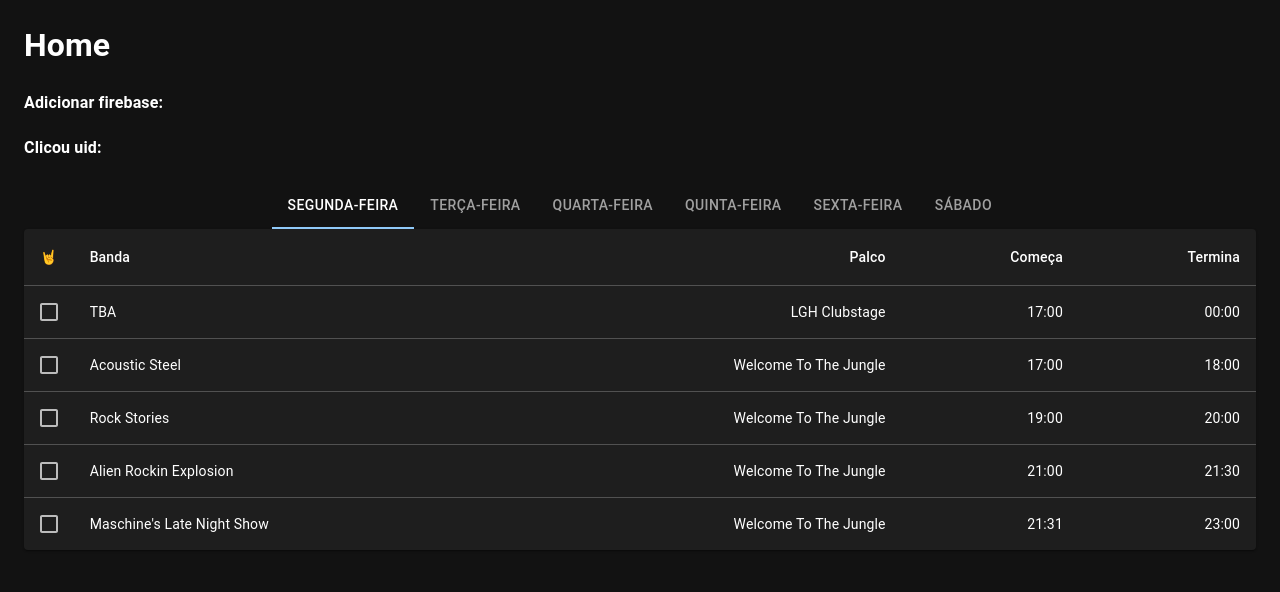
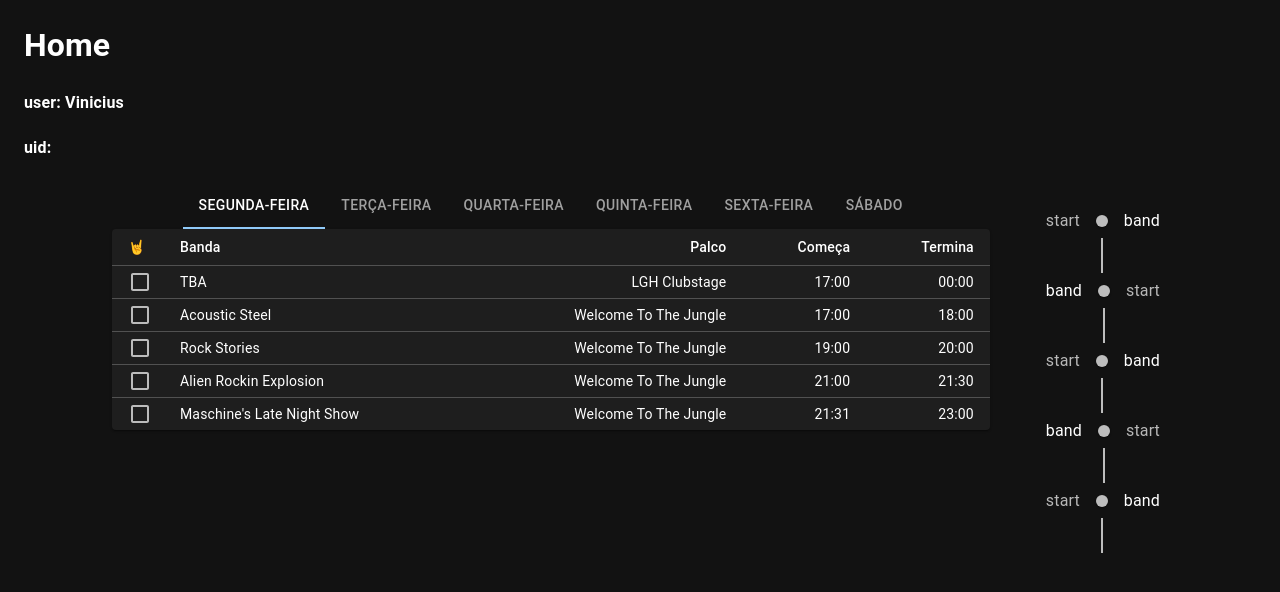
Before and after one commit to viniciuscsouza/wacken2023, a React (Create React App) app: page / in a window 1280 px wide. Shown: the top 592 px of the page. Built offline with nearby package versions, Linux system fonts and the light colour scheme.

Commit message:
feat(TimeLine): Adiciona componente timeline

```diff
--- a/package.json
+++ b/package.json
@@ -7,7 +7,8 @@
     "@emotion/styled": "^11.11.0",
     "@fontsource/roboto": "^5.0.3",
     "@mui/icons-material": "^5.11.16",
-    "@mui/material": "^5.13.5",
+    "@mui/lab": "^5.0.0-alpha.134",
+    "@mui/material": "^5.13.6",
     "@testing-library/jest-dom": "^5.16.5",
     "@testing-library/react": "^13.4.0",
     "@testing-library/user-event": "^13.5.0",
--- a/src/components/BasicTable/BasicTable.tsx
+++ b/src/components/BasicTable/BasicTable.tsx
@@ -28,8 +28,8 @@ interface FestivalEvent {
 
 function sortEventsByStartTime(events: FestivalEvent[]): FestivalEvent[] {
   return events.sort((a, b) => {
-    const startTimeA = parseInt(a.festivalDay.start);
-    const startTimeB = parseInt(b.festivalDay.start);
+    const startTimeA = parseInt(a.festivalDay.start)
+    const startTimeB = parseInt(b.festivalDay.start)
 
     return startTimeA - startTimeB;
   });
@@ -39,19 +39,23 @@ function getWeekDayName(number: number): string | null {
   const weekDay = ['Monday', 'Tuesday', 'Wednesday', 'Thursday', 'Friday', 'Saturday'];
 
   if (number >= 0 && number <= 5) {
-    return weekDay[number];
+    return weekDay[number]
   } else {
-    return null;
+    return null
   }
 }
 
 export default function BasicTable() {
-  const [selected, setSelected] = React.useState<readonly number[]>([]);
+  const [selected, setSelected] = React.useState<number[]>([]);
   const eventData = useContext(EventContext)
   const { tabValue } = useContext(TabContext)!
   const { attendees, updateAttendees } = useContext(TableContext)
 
   const user_uid = 'Vinicius'
+
+  React.useEffect(() => {
+    updateAttendees(user_uid, selected)
+  }, [selected])
 
   const rows: FestivalEvent[] = eventData?.map((data, index) => {
     return {
@@ -70,30 +74,30 @@ export default function BasicTable() {
   const sortedRows = sortEventsByStartTime(rows);
 
   const handleClick = (event: React.MouseEvent<unknown>, uid: number) => {
-    const selectedIndex = selected.indexOf(uid);
-    let newSelected: readonly number[] = [];
+    const selectedIndex = selected.indexOf(uid)
+    let newSelected: number[] = []
 
     if (selectedIndex === -1) {
-      newSelected = newSelected.concat(selected, uid);
+      newSelected = newSelected.concat(selected, uid)
     } else if (selectedIndex === 0) {
-      newSelected = newSelected.concat(selected.slice(1));
+      newSelected = newSelected.concat(selected.slice(1))
     } else if (selectedIndex === selected.length - 1) {
-      newSelected = newSelected.concat(selected.slice(0, -1));
+      newSelected = newSelected.concat(selected.slice(0, -1))
     } else if (selectedIndex > 0) {
       newSelected = newSelected.concat(
         selected.slice(0, selectedIndex),
         selected.slice(selectedIndex + 1),
       );
     }
-    setSelected(newSelected);
-    updateAttendees(user_uid, uid)
+    setSelected(newSelected)
   };
 
   const isSelected = (uid: number) => selected.indexOf(uid) !== -1;
 
   return (
     <TableContainer component={Paper}>
-      <Table sx={{ minWidth: 650 }} aria-label="simple table">
+      {/* <Table sx={{ minWidth: 650 }} aria-label="simple table"> */}
+      <Table sx={{ minWidth: 450 }} size="small" aria-label="a dense table">
         <TableHead>
           <TableRow>
             <TableCell> 🤘 </TableCell>
--- /dev/null
+++ b/src/components/BasicTable/Timeline.tsx
@@ -0,0 +1,33 @@
+import * as React from 'react';
+import Timeline from '@mui/lab/Timeline';
+import TimelineItem from '@mui/lab/TimelineItem';
+import TimelineSeparator from '@mui/lab/TimelineSeparator';
+import TimelineConnector from '@mui/lab/TimelineConnector';
+import TimelineContent from '@mui/lab/TimelineContent';
+import TimelineDot from '@mui/lab/TimelineDot';
+import TimelineOppositeContent from '@mui/lab/TimelineOppositeContent';
+
+interface TimeLineProps {
+  timeLineEvent: {
+    start: string;
+    band: string;
+  }[]
+}
+export default function OppositeContentTimeline({timeLineEvent}: TimeLineProps) {
+  return (
+    <Timeline position="alternate">
+      {timeLineEvent.map((item, index) => (
+        <TimelineItem>
+          <TimelineOppositeContent color="text.secondary">
+            {item.start}
+          </TimelineOppositeContent>
+          <TimelineSeparator>
+            <TimelineDot />
+            <TimelineConnector />
+          </TimelineSeparator>
+          <TimelineContent>{item.band}</TimelineContent>
+        </TimelineItem>
+      ))}
+    </Timeline>
+  );
+}
--- a/src/data/tableContext.tsx
+++ b/src/data/tableContext.tsx
@@ -11,7 +11,7 @@ interface Attendees {
 
 interface TableContextProps {
   attendees: Attendees[]
-  updateAttendees: (user_uid: string, uid: number) => void
+  updateAttendees: (user_uid: string, uid: number[]) => void
 }
 
 export const TableContext = createContext<TableContextProps>({
@@ -22,21 +22,21 @@ export const TableContext = createContext<TableContextProps>({
 export const TableProvider = ({children}: TableProviderProps) => {
   const [attendees, setAttendees] = useState<Attendees[]>([])
 
-  const updateAttendees = (user_uid: string, uid: number) => {
+  const updateAttendees = (user_uid: string, uid: number[]) => {
     const existingAttendee = attendees.findIndex((data) => data.user_uid === user_uid)
 
     if (existingAttendee !== -1){
       const updatedAttendee = [...attendees]
       updatedAttendee[existingAttendee] = {
         ...updatedAttendee[existingAttendee],
-        uid: [...updatedAttendee[existingAttendee].uid, uid]
+        uid: uid
       }
       setAttendees(updatedAttendee)
 
     } else {
       const newAttendeeObject: Attendees = {
         user_uid: user_uid,
-        uid: [uid]
+        uid: uid
       }
 
       setAttendees([...attendees, newAttendeeObject])
--- a/src/pages/Home.tsx
+++ b/src/pages/Home.tsx
@@ -3,6 +3,8 @@ import Tab from "../components/BasicTable/Tab";
 import BasicTable from "../components/BasicTable/BasicTable";
 import { TableContext } from "../data/tableContext";
 import { EventContext } from "../data/eventContext";
+import { Container } from "@mui/material";
+import Timeline from "../components/BasicTable/Timeline"
 
 
 export default function Home(){
@@ -17,15 +19,29 @@ export default function Home(){
     return attendee
   })
 
+  const data = [
+    {start: 'start', band: 'band'},
+    {start: 'start', band: 'band'},
+    {start: 'start', band: 'band'},
+    {start: 'start', band: 'band'},
+    {start: 'start', band: 'band'},
+  ]
 
   return (
     <div>
       <h1>Home</h1>
-      <h4>{`Adicionar firebase: ${showsList.length !== 0 ? showsList[0]["user_uid"] : ' ' }`}</h4>
-      <h4>{`Clicou uid: ${showsList.length !== 0 ? showsList[0].uid : ' '}`}</h4>
-      <Tab>
-        <BasicTable />
-      </Tab>
+      <h4>{`user: ${showsList.length !== 0 ? showsList[0]["user_uid"] : ' ' }`}</h4>
+      <h4>{`uid: ${showsList.length !== 0 ? showsList[0].uid : ' '}`}</h4>
+      <Container maxWidth="lg">
+        <Container sx={{display: 'flex', flexDirection: 'row'}}>
+          <Container sx={{display: 'flex', flexDirection: 'column'}}>
+            <Tab>
+              <BasicTable />
+            </Tab>
+          </Container>
+          <Timeline timeLineEvent={data} />
+        </Container>
+      </Container>
     </div>
   )
 }
```
Also changed, not shown: 1 other file (tests, documents, lock files or other folders).
